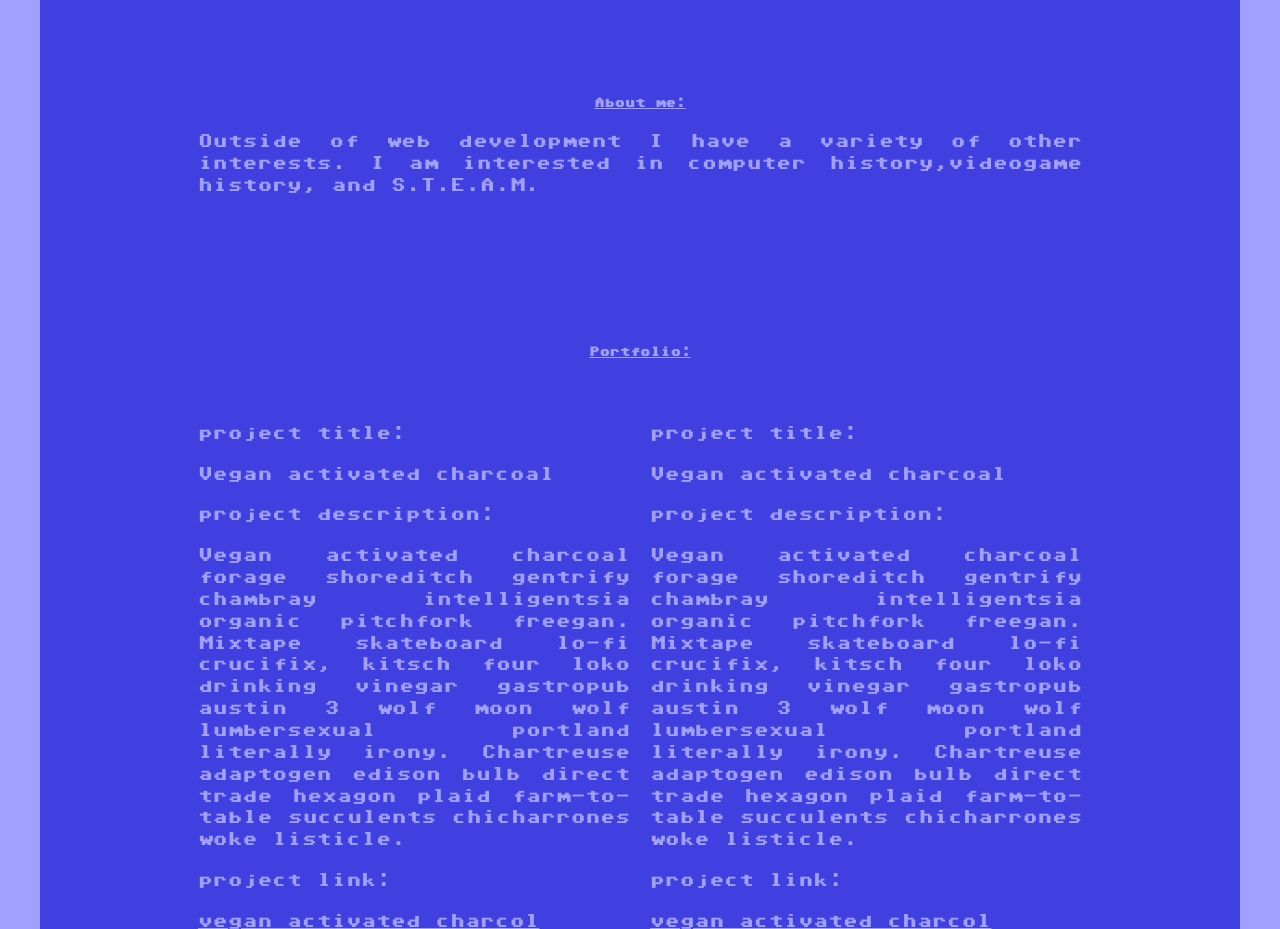
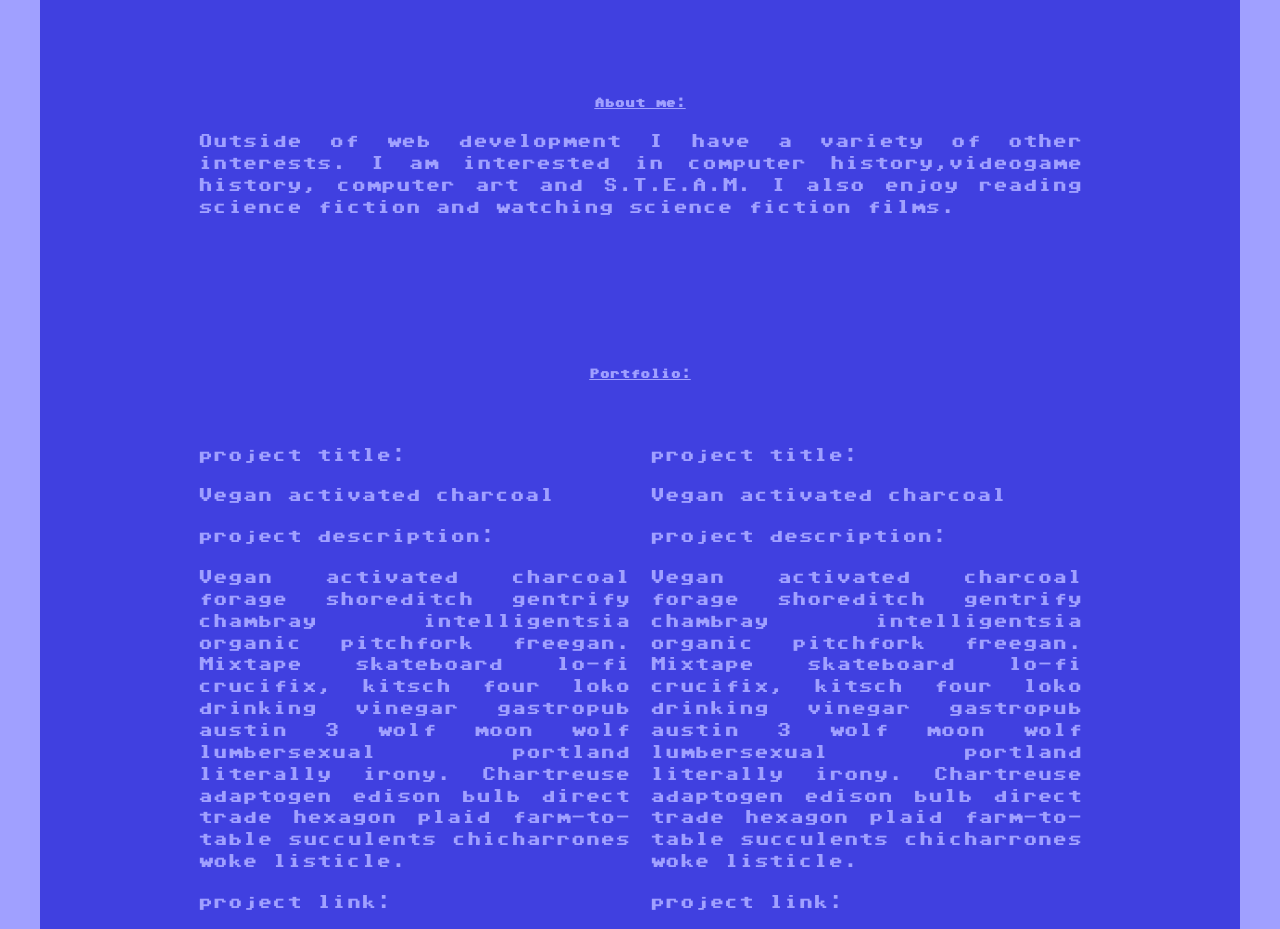
Before and after one commit to diamondoperator/portfoliov2, a plain HTML site: page index.html in a window 1280 px wide. Shown: the part 1000-1929 px from the top of the page. Drawn offline with nearby package versions, Linux system fonts and the light colour scheme.

Commit message:
Add files via upload

```diff
--- a/index.html
+++ b/index.html
@@ -77,7 +77,7 @@
 
                     <!--<p> I'm a web developer who is looking forward to working on fun and interesting projects both individually and as part of a team.</p>-->
                     <p>Outside of web development I have a variety of other interests. I am interested in computer
-                        history,videogame history, and S.T.E.A.M.</p>
+                        history,videogame history, computer art and S.T.E.A.M. I also enjoy reading science fiction and watching science fiction films.</p>
                     <!--</article>-->
 
                 </article>
```
